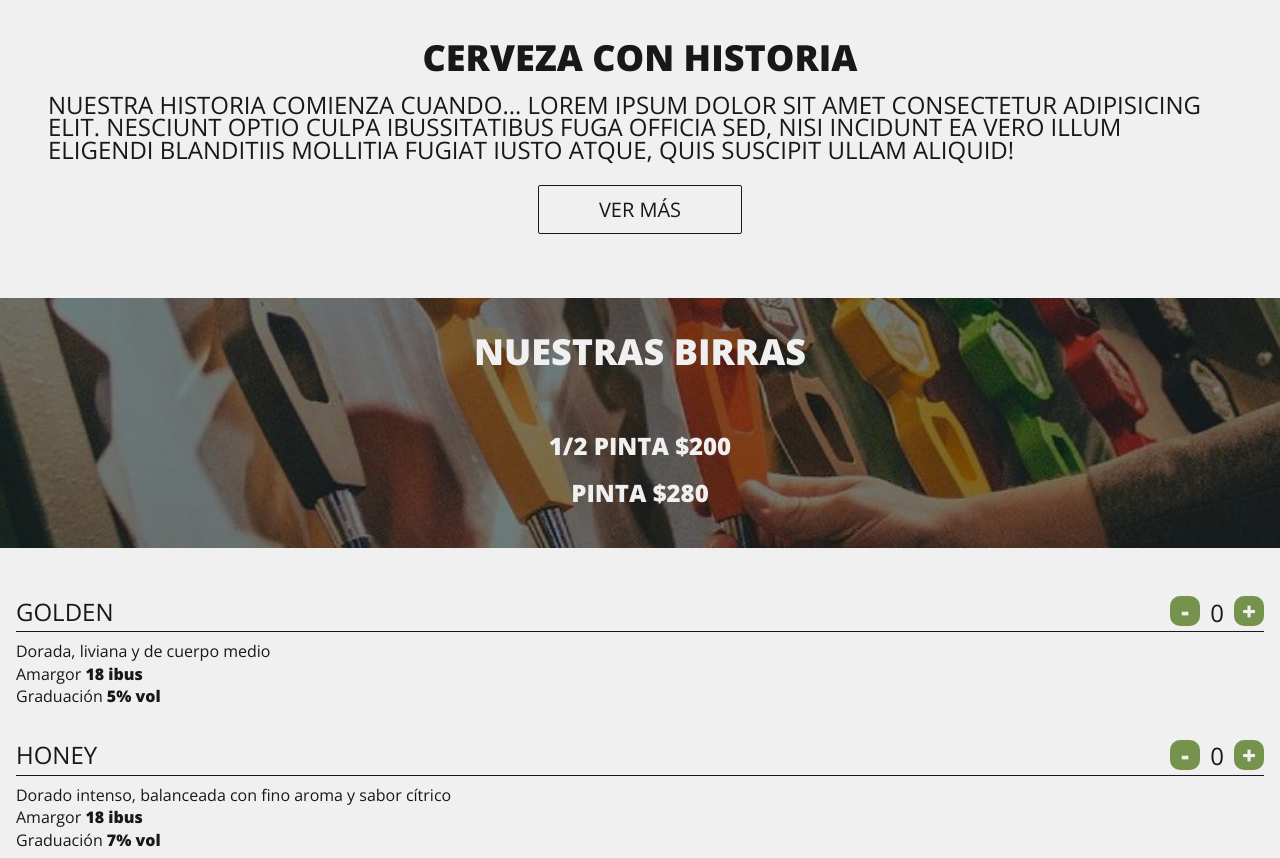
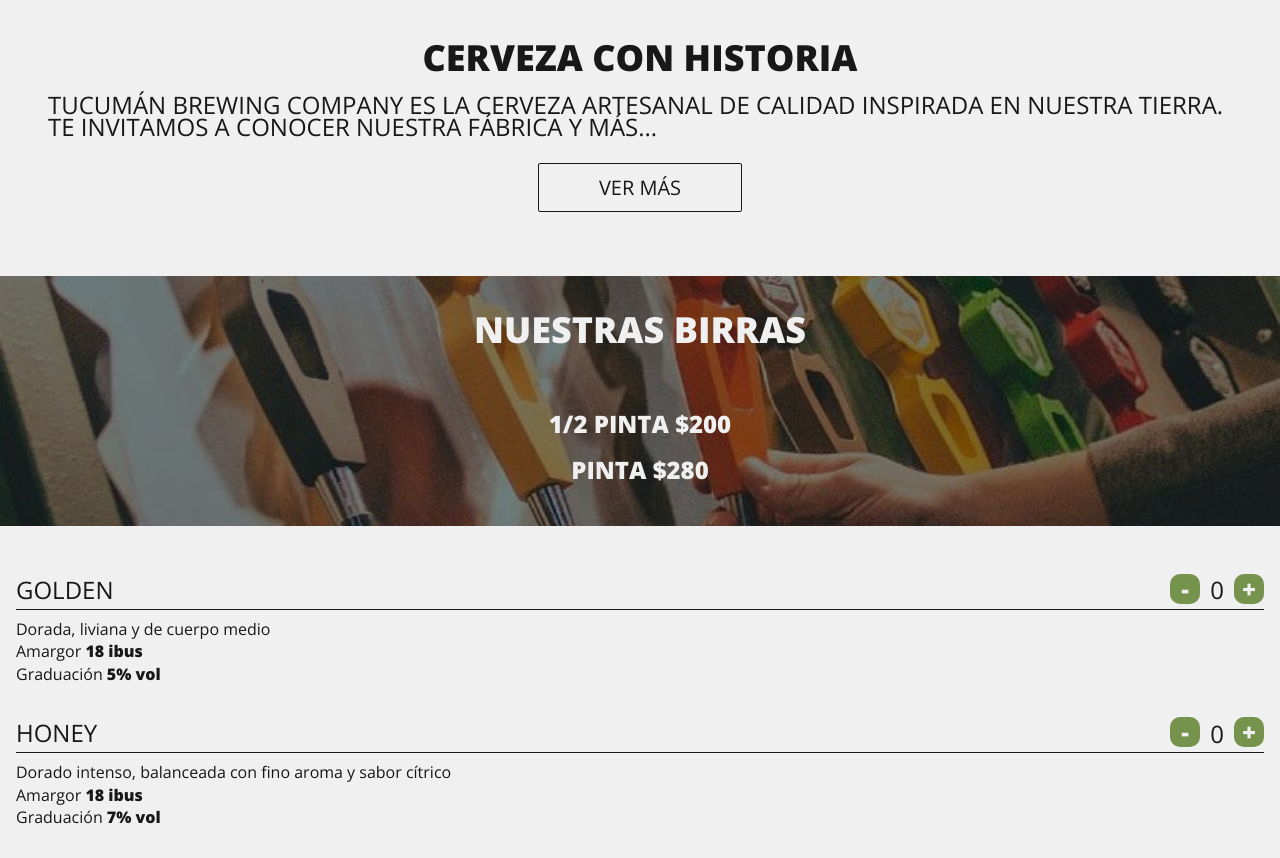
Before and after one commit to christianvionnet/TIENDA-ONLINE, a plain HTML site: page index.html in a window 1280 px wide. Shown: the part 828-1686 px from the top of the page. Drawn offline with nearby package versions, Linux system fonts and the light colour scheme.

Commit message:
Cambios en historia

```diff
--- a/index.html
+++ b/index.html
@@ -4,7 +4,7 @@
     <meta charset="UTF-8" />
     <meta http-equiv="X-UA-Compatible" content="IE=edge" />
     <meta name="viewport" content="width=device-width, initial-scale=1.0" />
-    <meta name="author" content="Chritian Vionnet" />
+    <meta name="author" content="Christian Vionnet" />
     <link rel="stylesheet" href="style.css" />
     <link rel="icon" href="image/logo.png" />
     <link rel="preconnect" href="https://fonts.googleapis.com" />
@@ -63,10 +63,9 @@
           <div>
             <h2 class="landing__h2 landing__h2--dark">Cerveza con historia</h2>
             <p class="landing__p--dark">
-              Nuestra historia comienza cuando... Lorem ipsum dolor sit amet
-              consectetur adipisicing elit. Nesciunt optio culpa ibussitatibus
-              fuga officia sed, nisi incidunt ea vero illum eligendi blanditiis
-              mollitia fugiat iusto atque, quis suscipit ullam aliquid!
+              Tucumán Brewing Company es la Cerveza Artesanal de calidad
+              inspirada en nuestra tierra. Te invitamos a conocer nuestra
+              fábrica y más...
             </p>
             <a href="#">
               <button class="landing__button" id="seeMore">Ver más</button>
```
